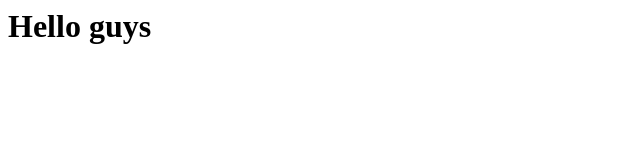
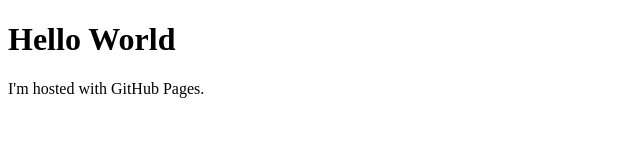
Before and after one commit to Paul8822/test1, a plain HTML site: page index.html in a window 1280 px wide. Shown: the whole page, without its empty margins (0-640 px from the left). Drawn offline with Linux system fonts and the light colour scheme.

Commit message:
index.html

```diff
--- a/index.html
+++ b/index.html
@@ -1 +1,7 @@
-<h1> Hello guys <h1>
+<!DOCTYPE html>
+<html>
+<body>
+<h1>Hello World</h1>
+<p>I'm hosted with GitHub Pages.</p>
+</body>
+</html>
```
